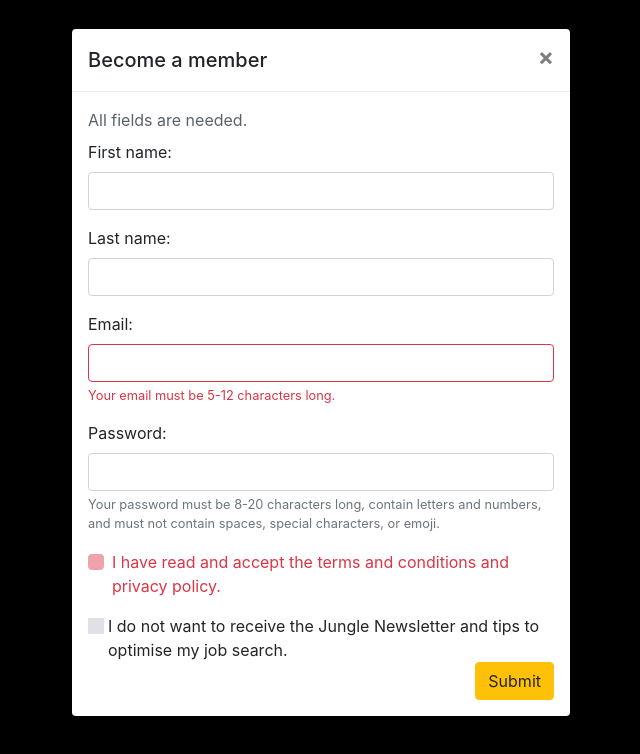
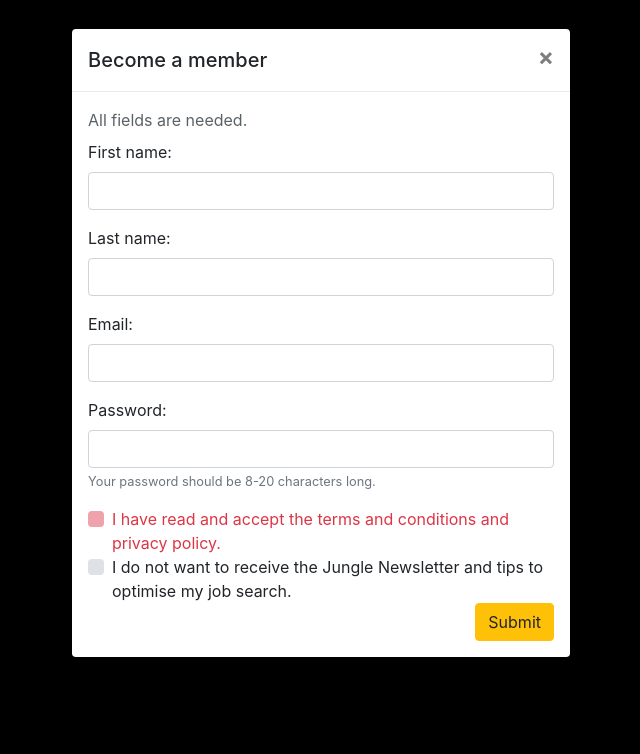
Before and after one commit to UB-ES-2021-F2/jobify, a Vue app in the folder vue-gripau/: page /#/ in a window 1280 px wide. Both pictures are taken after a click on the button "Register". Shown: the top 754 px of the page, without its empty margins (319-959 px from the left). Built offline with nearby package versions, Linux system fonts and the light colour scheme.

Commit message:
register v2

```diff
--- a/vue-gripau/src/components/Home.vue
+++ b/vue-gripau/src/components/Home.vue
@@ -2,57 +2,51 @@
   <div id="app">
     <h1> {{ message }} </h1>
     <button class="btn btn-primary btn-lg" @click="onUserProfile()"> User Profile </button>
-    <button class="btn btn-lg" v-b-modal.event-modal1>Register</button>
+    <button class="btn btn-lg" v-b-modal.event-modal>Register</button>
     <b-modal ref="editShowModal"
-             id="event-modal1"
+             id="event-modal"
              title="Become a member"
              hide-footer>
-      <b-form @reset="onReset">
+      <b-form @submit="onSubmit" @reset="onReset">
         <label style="color: #5a6268">All fields are needed.</label>
+
           <b-form-group id="input-group-0" label="First name:" label-for="input-0">
-            <b-form-input v-model="register.fName" placeholder="" input type="text"></b-form-input>
+            <b-form-input v-model="register.fName" placeholder="" type="text" required></b-form-input>
           </b-form-group>
+
           <b-form-group id="input-group-1" label="Last name:" label-for="input-1">
-            <b-form-input v-model="register.lName" placeholder="" input type="text"></b-form-input>
+            <b-form-input v-model="register.lName" placeholder="" type="text" required></b-form-input>
           </b-form-group>
-          <b-form-group @submit.stop.prevent id="input-group-2" label="Email:" label-for="input-2">
-            <b-form-input v-model="register.email" placeholder="" :state="validationEmail" input type="email"></b-form-input>
-            <b-form-invalid-feedback :state="validationPwd">
-              Your email must be 5-12 characters long.
-            </b-form-invalid-feedback>
-            <b-form-valid-feedback :state="validationPwd">
-              Looks Good.
-            </b-form-valid-feedback>
+
+          <b-form-group id="input-group-2" label="Email:" label-for="input-2">
+            <b-form-input v-model="register.email" placeholder="" type="email" required></b-form-input>
           </b-form-group>
+
           <b-form-group id="input-group-3" label="Password:" label-for="input-3">
-            <b-form-input v-model="register.password" placeholder="" input type="password"></b-form-input>
+            <b-form-input v-model="register.password" placeholder="" type="password" required></b-form-input>
             <b-form-text id="password-help-block">
-              Your password must be 8-20 characters long, contain letters and numbers, and must not
-              contain spaces, special characters, or emoji.
+              Your password should be 8-20 characters long.
             </b-form-text>
           </b-form-group>
-        <form class="was-validated">
-          <div class="custom-control custom-checkbox mb-3">
-            <input type="checkbox" class="custom-control-input" id="customControlValidation1" required>
-            <label class="custom-control-label" for="customControlValidation1">I have read and accept the terms and conditions and privacy policy.</label>
-          </div>
-        </form>
-        <div class="form-check">
-          <input class="custom-control-input" type="checkbox" value="" id="invalidCheck" required>
-          <label class="custom-control-label" for="invalidCheck">
-            I do not want to receive the Jungle Newsletter and tips to optimise my job search.
-          </label>
+
+        <b-form-checkbox id="checkbox-1" :state="termsAndCState" v-model="register.rTandC" name="checkbox-1" required>
+          I have read and accept the terms and conditions and privacy policy.
+        </b-form-checkbox>
+
+        <b-form-checkbox id="checkbox-2" v-model="register.newsletter" name="checkbox-2">
+          I do not want to receive the Jungle Newsletter and tips to optimise my job search.
+        </b-form-checkbox>
+
+        <div class="d-grid gap-2 d-md-flex justify-content-md-end">
+          <button class="btn btn-warning justify-content-md-end">Submit</button>
         </div>
-        <div class="d-grid gap-2 d-md-flex justify-content-md-end">
-          <button class="btn btn-warning justify-content-md-end" @click="onSubmitUpdate">Submit</button>
-        </div>
+
       </b-form>
     </b-modal>
   </div>
 </template>
 
 <script>
-
 export default {
   data () {
     return {
@@ -61,7 +55,9 @@ export default {
         fName: '',
         lName: '',
         email: '',
-        password: ''
+        password: '',
+        rTandC: false,
+        newsletter: false
       }
     }
   },
@@ -69,9 +65,8 @@ export default {
     onUserProfile () {
       this.$router.replace({ path: '/user' })
     },
-    onSubmitUpdate (evt) {
-      evt.preventDefault()
-      this.$refs.editShowModal.hide()
+    onSubmit () {
+      alert('Form submitted!')
     },
     initForm () {
       this.register.fName = ''
@@ -86,19 +81,11 @@ export default {
       this.$nextTick(() => {
         this.show = true
       })
-    },
-    onResetUpdate (evt) {
-      evt.preventDefault()
-      this.initForm()
-      this.show = false
-      this.$nextTick(() => {
-        this.show = true
-      })
     }
   },
   computed: {
-    validationEmail () {
-      return this.register.email.length > 4 && this.register.email.length < 13
+    termsAndCState () {
+      return this.register.rTandC
     }
   }
 }
```
